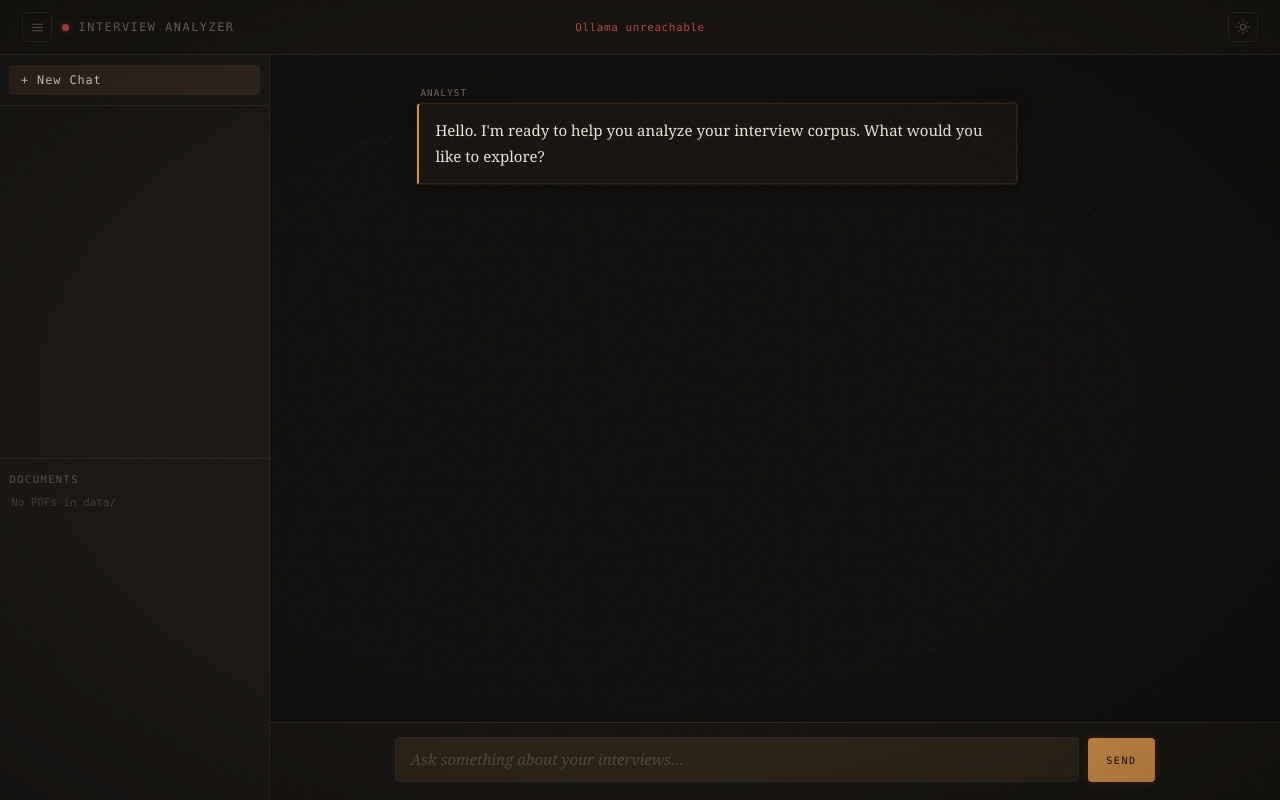
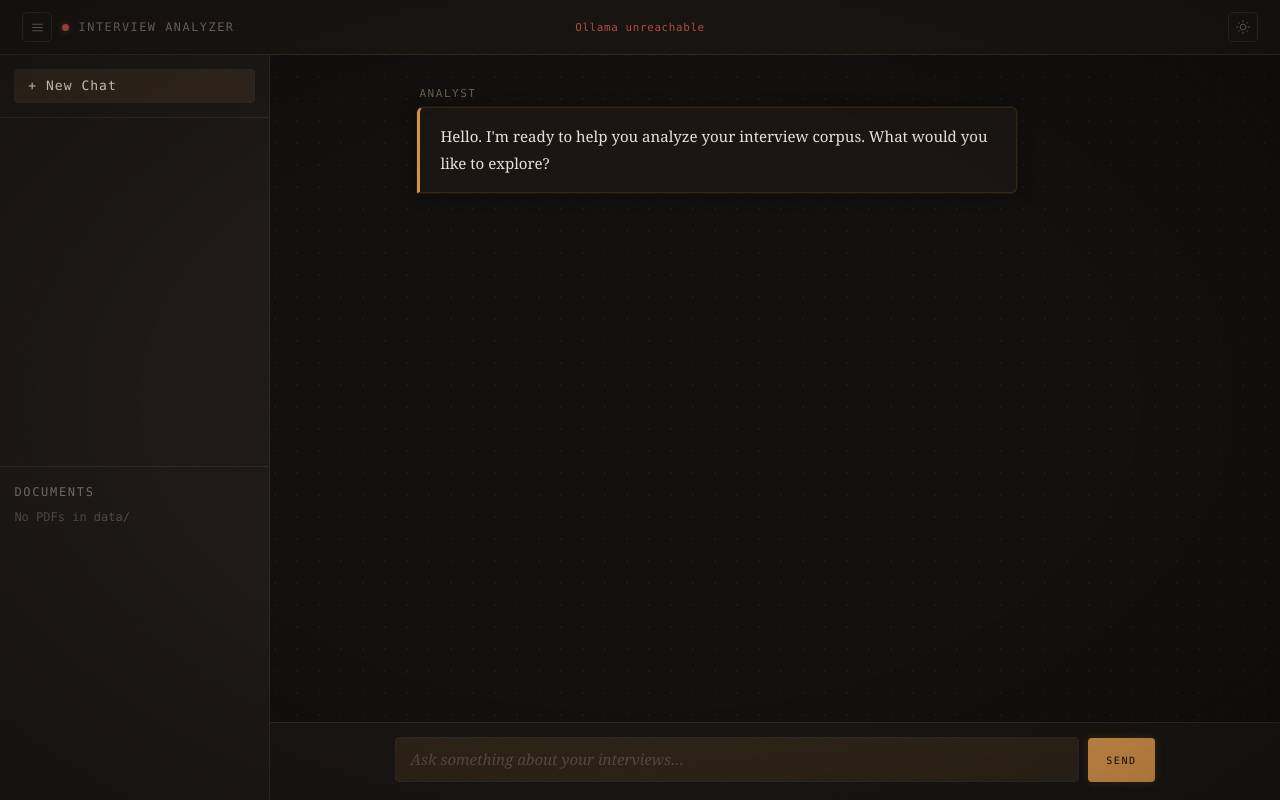
Before and after one commit to JawandS/interview-analyzer, a FastAPI app: page / in a window 1280 px wide. Run offline with FastAPI, Linux system fonts and the light colour scheme; data that the repository does not hold is empty.

Commit message:
polish frontend

```diff
--- a/app/main.py
+++ b/app/main.py
@@ -29,9 +29,27 @@
 
 OLLAMA_BASE   = f"http://{_ollama_host()}:11434"
 DEFAULT_MODEL = "gemma4:e4b"
-KEEP_ALIVE    = "30m"
+KEEP_ALIVE    = "-1"
 DB_PATH       = Path(__file__).parent.parent / "data" / "interview-analyzer.db"
 SUMMARIES_DIR = Path(__file__).parent.parent / "data" / "summaries"
+SETTINGS_PATH = Path(__file__).parent.parent / "data" / "settings.json"
+
+
+def _load_settings() -> dict:
+    if SETTINGS_PATH.exists():
+        try:
+            return json.loads(SETTINGS_PATH.read_text(encoding="utf-8"))
+        except Exception:
+            pass
+    return {}
+
+
+def _save_settings(data: dict) -> None:
+    SETTINGS_PATH.parent.mkdir(parents=True, exist_ok=True)
+    SETTINGS_PATH.write_text(json.dumps(data), encoding="utf-8")
+
+
+_active_model: str = _load_settings().get("model", DEFAULT_MODEL)
 
 
 async def _init_db():
@@ -65,12 +83,23 @@
         await db.commit()
 
 
-async def _warmup():
+async def _warmup(model: str) -> None:
     try:
         async with httpx.AsyncClient(timeout=60.0) as client:
             await client.post(
                 f"{OLLAMA_BASE}/api/generate",
-                json={"model": DEFAULT_MODEL, "prompt": "", "stream": False, "keep_alive": KEEP_ALIVE, "think": True},
+                json={"model": model, "prompt": "", "stream": False, "keep_alive": KEEP_ALIVE, "think": True},
+            )
+    except Exception:
+        pass
+
+
+async def _unload(model: str) -> None:
+    try:
+        async with httpx.AsyncClient(timeout=10.0) as client:
+            await client.post(
+                f"{OLLAMA_BASE}/api/generate",
+                json={"model": model, "prompt": "", "stream": False, "keep_alive": 0},
             )
     except Exception:
         pass
@@ -80,7 +109,7 @@
 async def lifespan(_: FastAPI):
     logging.basicConfig(level=logging.INFO)
     await _init_db()
-    asyncio.create_task(_warmup())
+    asyncio.create_task(_warmup(_active_model))
     yield
 
 
@@ -106,7 +135,7 @@
         if not names:
             return '<span class="model-error">No models installed</span>'
         options = "\n".join(
-            f'<option value="{html.escape(n)}"{"selected" if n == DEFAULT_MODEL else ""}>'
+            f'<option value="{html.escape(n)}"{"selected" if n == _active_model else ""}>'
             f'{html.escape(n)}</option>'
             for n in names
         )
@@ -116,6 +145,22 @@
         )
     except Exception:
         return '<span class="model-error">Ollama unreachable</span>'
+
+
+@app.post("/models/switch")
+async def switch_model(new_model: str = Form(...), old_model: str = Form(default="")):
+    global _active_model
+    if old_model and old_model != new_model:
+        asyncio.create_task(_unload(old_model))
+    _active_model = new_model
+    _save_settings({"model": new_model})
+    asyncio.create_task(_warmup(new_model))
+    return {"ok": True, "model": new_model}
+
+
+@app.get("/models/active")
+async def get_active_model():
+    return {"model": _active_model}
 
 
 # ── Sessions ──────────────────────────────────────────────────
--- a/app/static/css/base.css
+++ b/app/static/css/base.css
@@ -1,5 +1,17 @@
 /* ── Reset ────────────────────────────────────── */
 *, *::before, *::after { box-sizing: border-box; margin: 0; padding: 0; }
+
+/* ── Focus visible ────────────────────────────── */
+:focus-visible {
+  outline: 2px solid var(--focus-ring);
+  outline-offset: 2px;
+  border-radius: var(--radius-sm);
+}
+button:focus-visible, a:focus-visible, [role="button"]:focus-visible,
+input:focus-visible, textarea:focus-visible, summary:focus-visible {
+  outline: 2px solid var(--focus-ring);
+  outline-offset: 2px;
+}
 html, body { height: 100%; }
 
 /* ── Body + dot-grid texture ──────────────────── */
--- a/app/static/css/messages.css
+++ b/app/static/css/messages.css
@@ -5,13 +5,14 @@
   padding: 2rem 0 1.5rem;
   display: flex;
   flex-direction: column;
-  gap: 1.2rem;
+  gap: 1.75rem;
   scrollbar-width: thin;
   scrollbar-color: var(--border-hard) transparent;
 }
 
-#messages::-webkit-scrollbar { width: 3px; }
-#messages::-webkit-scrollbar-thumb { background: var(--border-hard); border-radius: 2px; }
+#messages::-webkit-scrollbar { width: 6px; }
+#messages::-webkit-scrollbar-thumb { background: var(--border-hard); border-radius: 3px; }
+#messages::-webkit-scrollbar-thumb:hover { background: var(--accent); }
 
 .message {
   max-width: 760px;
@@ -20,7 +21,7 @@
   padding: 0 1.4rem;
   display: flex;
   flex-direction: column;
-  gap: 0.3rem;
+  gap: 0.45rem;
   animation: msgIn 0.24s cubic-bezier(0.22, 1, 0.36, 1) both;
 }
 
@@ -34,24 +35,25 @@
 
 .label {
   font-family: "Consolas", "Menlo", "Courier New", monospace;
-  font-size: 0.58rem;
-  letter-spacing: 0.12em;
+  font-size: var(--fs-micro);
+  letter-spacing: 0.14em;
   text-transform: uppercase;
   color: var(--muted);
-  padding: 0 3px;
+  padding: 0 2px;
+  opacity: 0.85;
 }
 
 /* ── Bubble ───────────────────────────────────── */
 .bubble {
   max-width: min(600px, 86%);
-  padding: 0.8rem 1rem;
+  padding: 0.95rem 1.15rem;
   line-height: 1.78;
   font-size: 0.94rem;
   background: var(--surface);
   backdrop-filter: blur(12px) saturate(1.3);
   -webkit-backdrop-filter: blur(12px) saturate(1.3);
   border: 1px solid var(--border);
-  border-radius: 4px;
+  border-radius: var(--radius-md);
   box-shadow: 0 2px 16px var(--shadow);
   transition: background 0.35s, border-color 0.35s;
   word-break: break-word;
@@ -64,8 +66,9 @@
 }
 
 .message.assistant .bubble {
-  border-left: 2px solid var(--accent);
+  border-left: 3px solid var(--accent);
   border-bottom-left-radius: 0;
+  padding-left: 1.25rem;
   box-shadow: 0 2px 16px var(--shadow), 0 0 0 1px var(--accent-dim);
 }
 
--- a/app/static/css/sidebar.css
+++ b/app/static/css/sidebar.css
@@ -20,7 +20,7 @@
 }
 
 .sidebar-top {
-  padding: 0.65rem 0.55rem;
+  padding: 0.85rem 0.9rem;
   border-bottom: 1px solid var(--border-hard);
   flex-shrink: 0;
   transition: border-color 0.35s;
@@ -30,13 +30,13 @@
 .new-chat-btn {
   display: block;
   width: 100%;
-  padding: 0.42rem 0.7rem;
+  padding: 0.55rem 0.8rem;
   background: var(--accent-dim);
   border: 1px solid var(--border-hard);
   border-radius: 4px;
   color: var(--text);
   font-family: "Consolas", "Menlo", "Courier New", monospace;
-  font-size: 0.74rem;
+  font-size: var(--fs-mono);
   letter-spacing: 0.08em;
   text-align: left;
   cursor: pointer;
@@ -54,23 +54,24 @@
   flex: 1;
   min-height: 0;
   overflow-y: auto;
-  padding: 0.35rem 0.4rem;
+  padding: 0.5rem 0.6rem;
   scrollbar-width: thin;
   scrollbar-color: var(--border-hard) transparent;
 }
 
-.session-list::-webkit-scrollbar { width: 3px; }
-.session-list::-webkit-scrollbar-thumb { background: var(--border-hard); border-radius: 2px; }
+.session-list::-webkit-scrollbar { width: 6px; }
+.session-list::-webkit-scrollbar-thumb { background: var(--border-hard); border-radius: 3px; }
+.session-list::-webkit-scrollbar-thumb:hover { background: var(--accent); }
 
 .session-item {
-  padding: 0.44rem 0.55rem;
+  padding: 0.55rem 0.65rem;
   border-radius: 4px;
   cursor: pointer;
   display: flex;
   align-items: center;
-  gap: 0.3rem;
+  gap: 0.45rem;
   min-width: 0;
-  margin-bottom: 1px;
+  margin-bottom: 2px;
   border-left: 2px solid transparent;
   transition: background 0.12s, border-color 0.12s;
 }
@@ -163,44 +172,44 @@
 }
 
 .doc-section-hd {
-  padding: 0.45rem 0.6rem 0.25rem;
+  padding: 0.7rem 0.9rem 0.35rem;
   flex-shrink: 0;
 }
 
 .doc-section-label {
   font-family: "Consolas", "Menlo", "Courier New", monospace;
-  font-size: 0.65rem;
+  font-size: var(--fs-mono-sm);
   letter-spacing: 0.14em;
   text-transform: uppercase;
   color: var(--muted);
-  opacity: 0.7;
 }
 
 .doc-list {
   flex: 1;
   overflow-y: auto;
-  padding: 0 0.4rem 0.45rem;
+  padding: 0 0.6rem 0.6rem;
   scrollbar-width: thin;
   scrollbar-color: var(--border-hard) transparent;
 }
 
-.doc-list::-webkit-scrollbar { width: 3px; }
-.doc-list::-webkit-scrollbar-thumb { background: var(--border-hard); border-radius: 2px; }
+.doc-list::-webkit-scrollbar { width: 6px; }
+.doc-list::-webkit-scrollbar-thumb { background: var(--border-hard); border-radius: 3px; }
+.doc-list::-webkit-scrollbar-thumb:hover { background: var(--accent); }
 
 .doc-empty {
   display: block;
   font-family: "Consolas", "Menlo", "Courier New", monospace;
-  font-size: 0.68rem;
+  font-size: var(--fs-mono-sm);
   color: var(--muted);
-  opacity: 0.45;
+  opacity: 0.6;
   padding: 0.25rem 0.3rem;
 }
 
 .doc-item {
   display: flex;
   align-items: center;
-  gap: 0.3rem;
-  padding: 0.28rem 0.3rem;
+  gap: 0.45rem;
+  padding: 0.45rem 0.5rem;
   border-radius: 3px;
   min-width: 0;
   border-left: 2px solid transparent;
--- a/app/static/css/tokens.css
+++ b/app/static/css/tokens.css
@@ -6,14 +6,29 @@
   --border:        rgba(184, 114, 42, 0.18);
   --border-hard:   #d4c9b8;
   --accent:        #b8722a;
-  --accent-dim:    rgba(184, 114, 42, 0.09);
+  --accent-dim:    rgba(184, 114, 42, 0.13);
+  --accent-hover:  rgba(184, 114, 42, 0.20);
+  --focus-ring:    rgba(184, 114, 42, 0.35);
   --text:          #2a2018;
-  --muted:         #8a7a66;
+  --muted:         #7a6a54;
   --grid:          rgba(184, 114, 42, 0.07);
   --glow:          rgba(184, 114, 42, 0.15);
   --shadow:        rgba(42, 32, 24, 0.14);
   --think-bg:      rgba(184, 114, 42, 0.055);
   --think-border:  rgba(184, 114, 42, 0.18);
+
+  /* ── Type scale ───────────────────────────────── */
+  --fs-micro:   0.6875rem;
+  --fs-mono-sm: 0.75rem;
+  --fs-mono:    0.8125rem;
+  --fs-body:    0.9375rem;
+
+  /* ── Radius scale ─────────────────────────────── */
+  --radius-sm: 4px;
+  --radius-md: 6px;
+  --radius-lg: 10px;
+
+  --ease: cubic-bezier(0.22, 1, 0.36, 1);
 }
 [data-theme="dark"] {
   --bg:            #12100e;
```
Also changed, not shown: other parts of app/static/css/sidebar.css (+19 -11 lines), app/static/css/markdown.css (+14 -11 lines), app/static/css/think.css (+23 -10 lines), .claude/settings.local.json.
